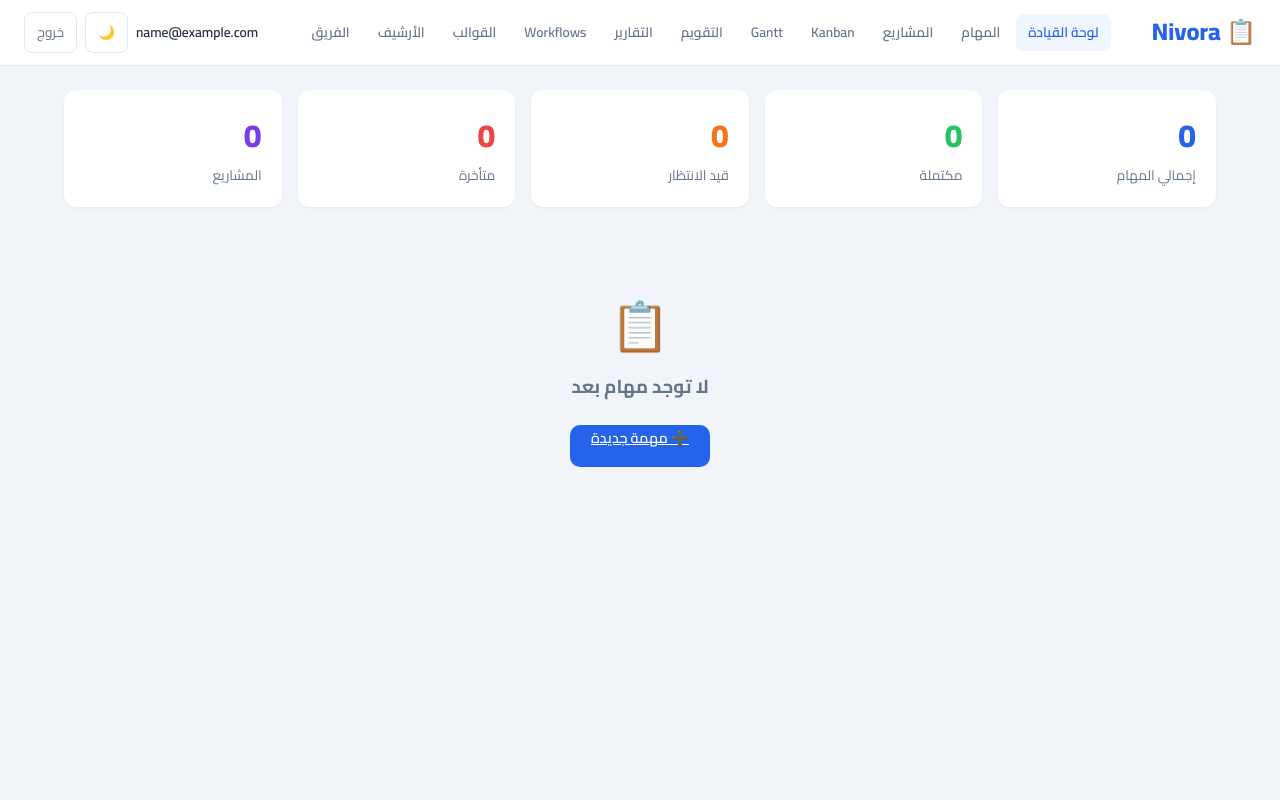
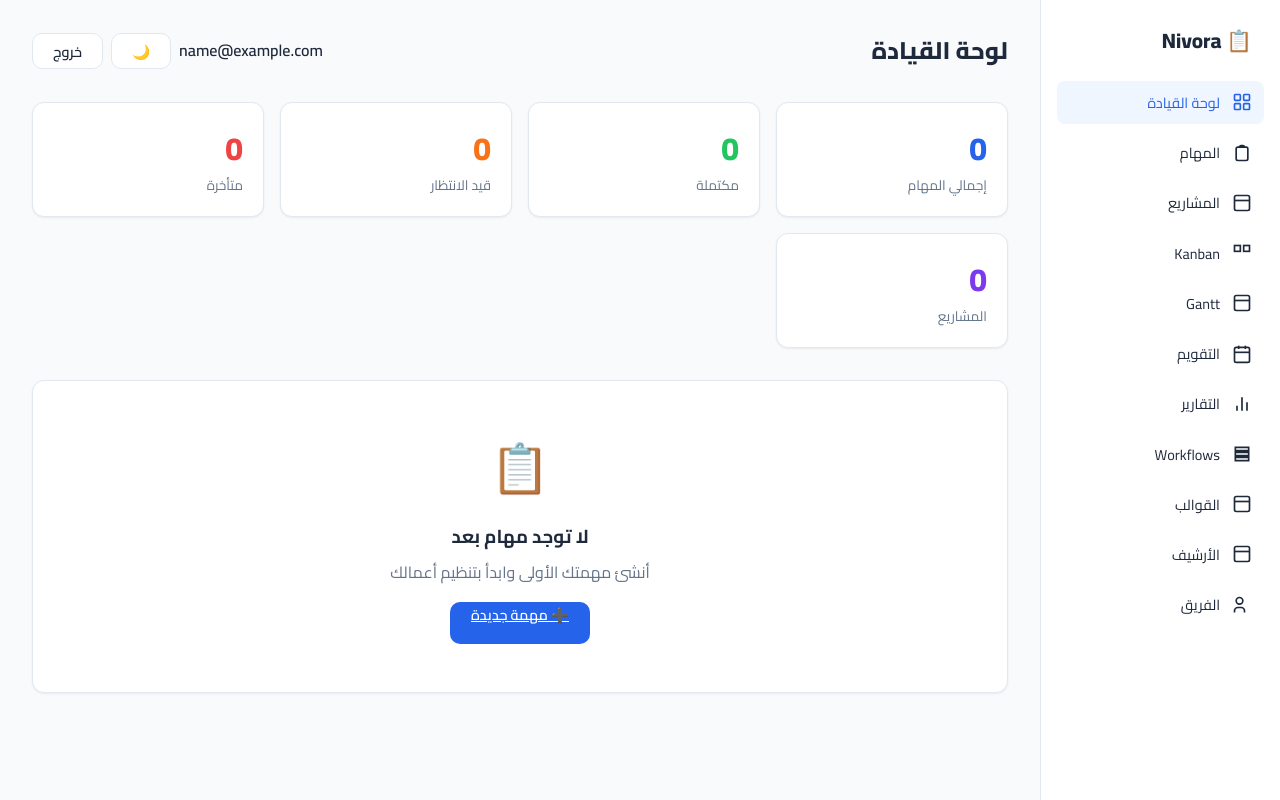
Before and after one commit to mbrmjmbrmj9-cmd/task-manager, a website: page public/index.html in a window 1280 px wide. Drawn offline with Linux system fonts and the light colour scheme; no server answers; sample sign-in values are in the browser's storage.

Commit message:
إصلاح نهائي لتنسيق الجوال

```diff
--- a/public/index.html
+++ b/public/index.html
@@ -9,95 +9,74 @@
     <link href="https://fonts.googleapis.com/css2?family=Cairo:wght@400;600;700;800&display=swap" rel="stylesheet">
     <link rel="stylesheet" href="css/style.css">
     <style>
-        * { margin: 0; padding: 0; box-sizing: border-box; }
-        body { font-family: 'Cairo', sans-serif; background: #F1F5F9; color: #1E293B; min-height: 100vh; }
-        body.dark { background: #0F172A; color: #F8FAFC; }
-
-        /* Top Nav */
-        .topnav { display: flex; align-items: center; justify-content: space-between; padding: 0.75rem 1.5rem; background: white; border-bottom: 1px solid #E2E8F0; position: sticky; top: 0; z-index: 50; }
-        body.dark .topnav { background: #1E293B; border-color: #334155; }
-        .topnav .logo { font-size: 1.5rem; font-weight: 800; color: #2563EB; }
-        .topnav .nav-links { display: flex; gap: 0.25rem; overflow-x: auto; }
-        .topnav .nav-links a { padding: 0.5rem 0.75rem; border-radius: 8px; color: #64748B; text-decoration: none; font-weight: 600; font-size: 0.85rem; white-space: nowrap; }
-        .topnav .nav-links a:hover, .topnav .nav-links a.active { background: #EFF6FF; color: #2563EB; }
-        body.dark .topnav .nav-links a { color: #94A3B8; }
-        body.dark .topnav .nav-links a:hover, body.dark .topnav .nav-links a.active { background: #1E3A5F; color: #60A5FA; }
-        .topnav .actions { display: flex; gap: 0.5rem; align-items: center; }
-        .topnav .actions button, .topnav .actions a { background: none; border: 1px solid #E2E8F0; padding: 0.4rem 0.75rem; border-radius: 8px; cursor: pointer; font-family: inherit; font-size: 0.85rem; color: #64748B; text-decoration: none; }
-        body.dark .topnav .actions button, body.dark .topnav .actions a { border-color: #334155; color: #94A3B8; }
-
-        /* Main */
-        .main { padding: 1.5rem; max-width: 1200px; margin: 0 auto; }
-        .kpi-grid { display: grid; grid-template-columns: repeat(auto-fit, minmax(150px, 1fr)); gap: 1rem; margin-bottom: 2rem; }
-        .kpi-card { background: white; padding: 1.25rem; border-radius: 12px; box-shadow: 0 1px 3px rgba(0,0,0,0.05); }
-        body.dark .kpi-card { background: #1E293B; }
+        body { display: flex; min-height: 100vh; }
+        .sidebar { width: 240px; background: var(--card); border-left: 1px solid var(--border); padding: 1.5rem 1rem; display: flex; flex-direction: column; gap: 0.5rem; position: fixed; top: 0; right: 0; bottom: 0; z-index: 100; overflow-y: auto; }
+        .sidebar .logo { font-size: 1.3rem; font-weight: 800; padding: 0 0.75rem; margin-bottom: 1rem; }
+        .sidebar a { display: flex; align-items: center; gap: 0.75rem; padding: 0.6rem 0.75rem; border-radius: 8px; color: var(--text); text-decoration: none; font-weight: 500; font-size: 0.9rem; }
+        .sidebar a:hover, .sidebar a.active { background: #EFF6FF; color: var(--primary); }
+        .sidebar a svg { width: 20px; height: 20px; }
+        .main { margin-right: 240px; flex: 1; padding: 2rem; }
+        .topbar { display: flex; justify-content: space-between; align-items: center; margin-bottom: 2rem; flex-wrap: wrap; gap: 0.5rem; }
+        .topbar h1 { font-size: 1.5rem; font-weight: 800; }
+        .kpi-grid { display: grid; grid-template-columns: repeat(auto-fit, minmax(200px, 1fr)); gap: 1rem; margin-bottom: 2rem; }
+        .kpi-card { padding: 1.25rem; }
         .kpi-card .kpi-value { font-size: 2rem; font-weight: 800; }
-        .kpi-card .kpi-label { font-size: 0.85rem; color: #64748B; margin-top: 0.25rem; }
-        body.dark .kpi-card .kpi-label { color: #94A3B8; }
-
-        /* Mobile Bottom Nav */
-        .bottom-nav { display: none; position: fixed; bottom: 0; left: 0; right: 0; background: white; border-top: 1px solid #E2E8F0; padding: 0.5rem; z-index: 50; }
-        body.dark .bottom-nav { background: #1E293B; border-color: #334155; }
-        .bottom-nav { display: none; justify-content: space-around; }
-        .bottom-nav a { display: flex; flex-direction: column; align-items: center; gap: 0.15rem; color: #64748B; text-decoration: none; font-size: 0.65rem; }
-        .bottom-nav a svg { width: 20px; height: 20px; }
+        .kpi-card .kpi-label { font-size: 0.85rem; color: var(--text-light); }
 
         @media (max-width: 768px) {
-            .topnav .nav-links { display: none; }
-            .bottom-nav { display: flex; }
-            .main { padding: 1rem; padding-bottom: 4rem; }
+            .sidebar { width: 100%; height: auto; position: relative; flex-direction: row; flex-wrap: wrap; gap: 0.25rem; padding: 0.75rem; }
+            .sidebar .logo { width: 100%; text-align: center; }
+            .sidebar a { font-size: 0.75rem; padding: 0.4rem 0.6rem; }
+            .sidebar a svg { width: 16px; height: 16px; }
+            body { flex-direction: column; }
+            .main { margin-right: 0; padding: 1rem; }
             .kpi-grid { grid-template-columns: repeat(2, 1fr); }
+            .topbar h1 { font-size: 1.2rem; }
         }
     </style>
 </head>
 <body>
 
-    <!-- Top Navigation -->
-    <nav class="topnav">
+    <aside class="sidebar">
         <div class="logo">📋 Nivora</div>
-        <div class="nav-links">
-            <a href="index.html" class="active">لوحة القيادة</a>
-            <a href="tasks.html">المهام</a>
-            <a href="projects.html">المشاريع</a>
-            <a href="kanban.html">Kanban</a>
-            <a href="gantt.html">Gantt</a>
-            <a href="calendar.html">التقويم</a>
-            <a href="reports.html">التقارير</a>
-            <a href="workflows.html">Workflows</a>
-            <a href="templates.html">القوالب</a>
-            <a href="archive.html">الأرشيف</a>
-            <a href="team.html">الفريق</a>
+        <a href="index.html" class="active"><svg viewBox="0 0 24 24" fill="none" stroke="currentColor" stroke-width="2"><rect x="3" y="3" width="7" height="7" rx="1"/><rect x="14" y="3" width="7" height="7" rx="1"/><rect x="3" y="14" width="7" height="7" rx="1"/><rect x="14" y="14" width="7" height="7" rx="1"/></svg>لوحة القيادة</a>
+        <a href="tasks.html"><svg viewBox="0 0 24 24" fill="none" stroke="currentColor" stroke-width="2"><path d="M9 5H7a2 2 0 0 0-2 2v12a2 2 0 0 0 2 2h10a2 2 0 0 0 2-2V7a2 2 0 0 0-2-2h-2M9 5a2 2 0 0 1 2-2h2a2 2 0 0 1 2 2M9 5h6"/></svg>المهام</a>
+        <a href="projects.html"><svg viewBox="0 0 24 24" fill="none" stroke="currentColor" stroke-width="2"><rect x="3" y="3" width="18" height="18" rx="2"/><line x1="3" y1="9" x2="21" y2="9"/></svg>المشاريع</a>
+        <a href="kanban.html"><svg viewBox="0 0 24 24" fill="none" stroke="currentColor" stroke-width="2"><rect x="3" y="3" width="7" height="7"/><rect x="14" y="3" width="7" height="7"/></svg>Kanban</a>
+        <a href="gantt.html"><svg viewBox="0 0 24 24" fill="none" stroke="currentColor" stroke-width="2"><rect x="3" y="3" width="18" height="18" rx="2"/><line x1="3" y1="9" x2="21" y2="9"/></svg>Gantt</a>
+        <a href="calendar.html"><svg viewBox="0 0 24 24" fill="none" stroke="currentColor" stroke-width="2"><rect x="3" y="4" width="18" height="18" rx="2"/><line x1="16" y1="2" x2="16" y2="6"/><line x1="8" y1="2" x2="8" y2="6"/><line x1="3" y1="10" x2="21" y2="10"/></svg>التقويم</a>
+        <a href="reports.html"><svg viewBox="0 0 24 24" fill="none" stroke="currentColor" stroke-width="2"><path d="M18 20V10M12 20V4M6 20v-6"/></svg>التقارير</a>
+        <a href="workflows.html"><svg viewBox="0 0 24 24" fill="none" stroke="currentColor" stroke-width="2"><path d="M4 4h16v4H4zM4 10h16v4H4zM4 16h16v4H4z"/></svg>Workflows</a>
+        <a href="templates.html"><svg viewBox="0 0 24 24" fill="none" stroke="currentColor" stroke-width="2"><rect x="3" y="3" width="18" height="18" rx="2"/><line x1="3" y1="9" x2="21" y2="9"/></svg>القوالب</a>
+        <a href="archive.html"><svg viewBox="0 0 24 24" fill="none" stroke="currentColor" stroke-width="2"><rect x="3" y="3" width="18" height="18" rx="2"/><line x1="3" y1="9" x2="21" y2="9"/></svg>الأرشيف</a>
+        <a href="team.html"><svg viewBox="0 0 24 24" fill="none" stroke="currentColor" stroke-width="2"><circle cx="9" cy="7" r="4"/><path d="M3 21v-2a4 4 0 0 1 4-4h4a4 4 0 0 1 4 4v2"/></svg>الفريق</a>
+    </aside>
+
+    <main class="main">
+        <div class="topbar">
+            <h1>لوحة القيادة</h1>
+            <div style="display:flex;gap:0.5rem;align-items:center;flex-wrap:wrap;">
+                <span id="usernameDisplay" style="font-weight:600;"></span>
+                <button class="btn btn-outline" onclick="toggleDark()" id="darkBtn" style="height:36px;">🌙</button>
+                <button class="btn btn-outline" id="logoutBtn" style="height:36px;">خروج</button>
+            </div>
         </div>
-        <div class="actions">
-            <span id="usernameDisplay" style="font-weight:600;font-size:0.85rem;"></span>
-            <button onclick="toggleDark()" id="darkBtn">🌙</button>
-            <button onclick="logout()">خروج</button>
+
+        <div class="kpi-grid">
+            <div class="card kpi-card"><div class="kpi-value" id="totalTasks" style="color:#2563EB;">0</div><div class="kpi-label">إجمالي المهام</div></div>
+            <div class="card kpi-card"><div class="kpi-value" id="doneTasks" style="color:#22C55E;">0</div><div class="kpi-label">مكتملة</div></div>
+            <div class="card kpi-card"><div class="kpi-value" id="pendingTasks" style="color:#F97316;">0</div><div class="kpi-label">قيد الانتظار</div></div>
+            <div class="card kpi-card"><div class="kpi-value" id="overdueTasks" style="color:#EF4444;">0</div><div class="kpi-label">متأخرة</div></div>
+            <div class="card kpi-card"><div class="kpi-value" id="projectCount" style="color:#7C3AED;">0</div><div class="kpi-label">المشاريع</div></div>
         </div>
-    </nav>
 
-    <!-- Main Content -->
-    <main class="main">
-        <div class="kpi-grid">
-            <div class="kpi-card"><div class="kpi-value" id="totalTasks" style="color:#2563EB;">0</div><div class="kpi-label">إجمالي المهام</div></div>
-            <div class="kpi-card"><div class="kpi-value" id="doneTasks" style="color:#22C55E;">0</div><div class="kpi-label">مكتملة</div></div>
-            <div class="kpi-card"><div class="kpi-value" id="pendingTasks" style="color:#F97316;">0</div><div class="kpi-label">قيد الانتظار</div></div>
-            <div class="kpi-card"><div class="kpi-value" id="overdueTasks" style="color:#EF4444;">0</div><div class="kpi-label">متأخرة</div></div>
-            <div class="kpi-card"><div class="kpi-value" id="projectCount" style="color:#7C3AED;">0</div><div class="kpi-label">المشاريع</div></div>
-        </div>
-        <div style="text-align:center;padding:3rem 1rem;color:#64748B;">
-            <div style="font-size:3rem;">📋</div>
-            <h3 style="margin:0.5rem 0;">لا توجد مهام بعد</h3>
+        <div class="card" style="text-align:center;padding:3rem 1rem;color:var(--text-light);">
+            <div style="font-size:3rem;margin-bottom:1rem;">📋</div>
+            <h3 style="color:var(--text);margin-bottom:0.5rem;">لا توجد مهام بعد</h3>
+            <p>أنشئ مهمتك الأولى وابدأ بتنظيم أعمالك</p>
             <a href="tasks.html" class="btn btn-primary" style="display:inline-block;margin-top:1rem;">➕ مهمة جديدة</a>
         </div>
     </main>
-
-    <!-- Mobile Bottom Nav -->
-    <nav class="bottom-nav">
-        <a href="index.html">🏠<span>الرئيسية</span></a>
-        <a href="tasks.html">📋<span>مهام</span></a>
-        <a href="kanban.html">📌<span>Kanban</span></a>
-        <a href="team.html">👥<span>فريق</span></a>
-    </nav>
 
     <script>
         const API_BASE = 'https://nivora-t9ov.onrender.com/api';
@@ -109,6 +88,7 @@
         if (localStorage.getItem('dark') === 'true') { document.body.classList.add('dark'); document.getElementById('darkBtn').textContent = '☀️'; }
         const displayName = user.fullName || user.email || user.username || 'مستخدم';
         document.getElementById('usernameDisplay').textContent = displayName;
+        document.getElementById('logoutBtn').addEventListener('click', logout);
         async function loadStats() { try { const [tasksRes, projectsRes] = await Promise.all([fetch(`${API_BASE}/tasks`, { headers: { 'Authorization': `Bearer ${token}` } }), fetch(`${API_BASE}/projects`, { headers: { 'Authorization': `Bearer ${token}` } })]); const tasks = await tasksRes.json(); const projects = await projectsRes.json(); document.getElementById('totalTasks').textContent = tasks.length; document.getElementById('doneTasks').textContent = tasks.filter(t => t.status === 'done').length; document.getElementById('pendingTasks').textContent = tasks.filter(t => t.status !== 'done' && t.status !== 'archived').length; document.getElementById('overdueTasks').textContent = tasks.filter(t => t.dueDate && new Date(t.dueDate) < new Date() && t.status !== 'done').length; document.getElementById('projectCount').textContent = projects.length; } catch (e) {} }
         loadStats();
     </script>
```
